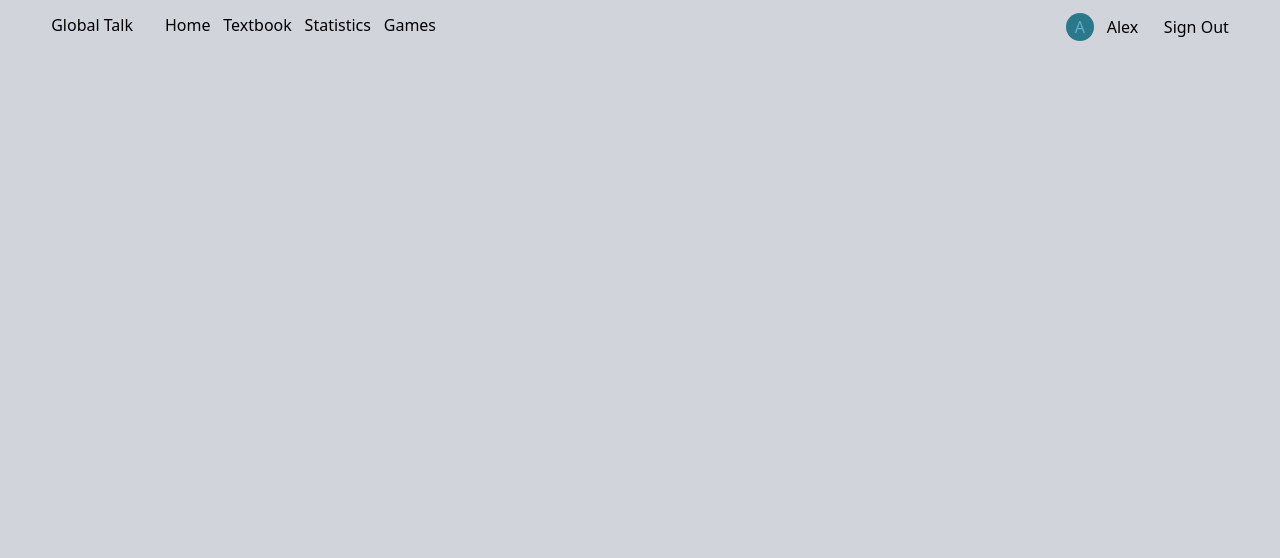
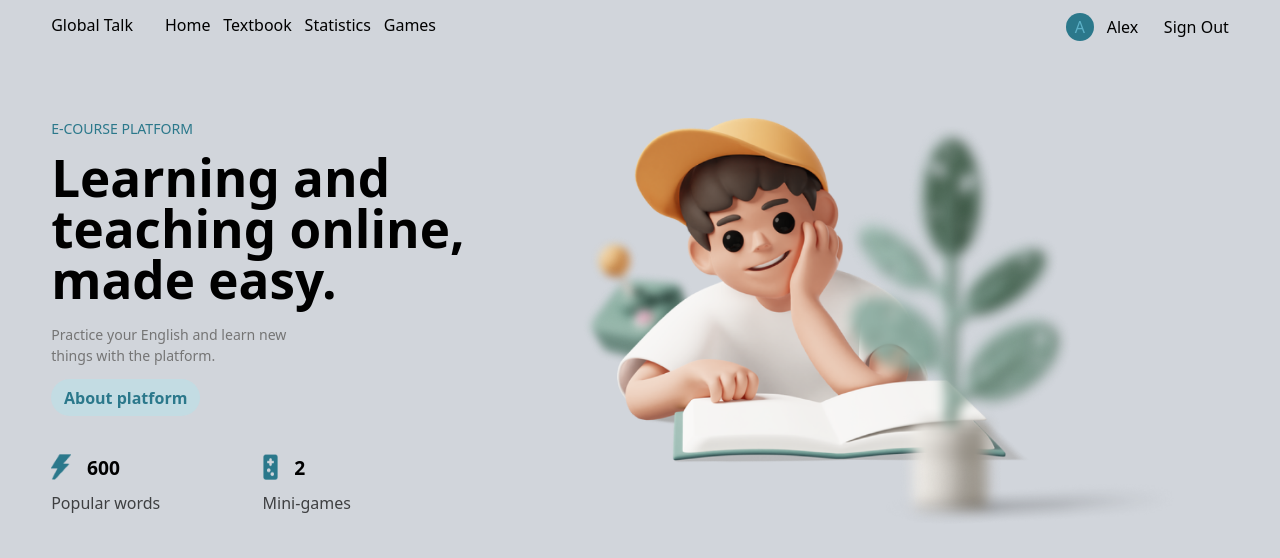
Before and after one commit to hardikk04/Gaurav, a plain HTML site: page index.html in a window 1280 px wide. Drawn offline with nearby package versions, Linux system fonts and the light colour scheme.

Commit message:
hero added

```diff
--- a/index.html
+++ b/index.html
@@ -9,8 +9,8 @@
   </head>
   <body>
     <div class="main">
-      <div class="page1 h-[100vh] w-full bg-gray-300 relative">
-        <nav class="flex justify-between pt-[1vw] px-[4vw]">
+      <div class="page1 h-[100vh] w-full bg-gray-300 relative px-[4vw]">
+        <nav class="flex justify-between pt-[1vw]">
           <div class="nav-left flex gap-[2.5vw]">
             <h1>Global Talk</h1>
             <div class="flex gap-[1vw]">
@@ -32,6 +32,55 @@
             <a href="#">Sign Out</a>
           </div>
         </nav>
+        <div class="page1-hero w-full flex mt-[6vw]">
+          <div class="page1-left w-[45%]">
+            <h3 class="text-[#2B788B] font-[500] text-[1.1vw]">
+              E-COURSE PLATFORM
+            </h3>
+            <h1 class="text-[4vw] leading-none w-[80%] font-[700] mt-[1vw]">
+              Learning and teaching online, made easy.
+            </h1>
+            <p class="text-[#757575] mt-[1.5vw] text-[1.1vw] w-[50%]">
+              Practice your English and learn new things with the platform.
+            </p>
+            <button
+              class="px-[1vw] py-[.5vw] bg-[#C3DCE3] text-[#2B788B] rounded-full my-[1vw] font-[600]"
+            >
+              About platform
+            </button>
+            <div class="flex gap-[8vw] mt-[2vw]">
+              <div class="elem">
+                <div class="flex gap-4">
+                  <img
+                    class="object-cover h-[2vw]"
+                    src="./assets/light.png"
+                    alt=""
+                  />
+                  <h3 class="text-[1.5vw] font-[700]">600</h3>
+                </div>
+                <p class="mt-2 opacity-70">Popular words</p>
+              </div>
+              <div class="elem">
+                <div class="flex gap-4">
+                  <img
+                    class="object-cover h-[2vw]"
+                    src="./assets/game.png"
+                    alt=""
+                  />
+                  <h3 class="text-[1.5vw] font-[700]">2</h3>
+                </div>
+                <p class="mt-2 opacity-70">Mini-games</p>
+              </div>
+            </div>
+          </div>
+          <div class="page1-right w-[55%] overflow-hidden">
+            <img
+              class="h-full w-full object-cover"
+              src="./assets/main-hero.png"
+              alt=""
+            />
+          </div>
+        </div>
       </div>
     </div>
   </body>
```
Also changed, not shown: style.css (line endings or trailing spaces).
